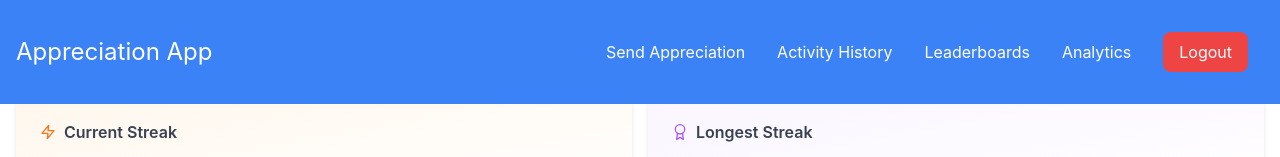
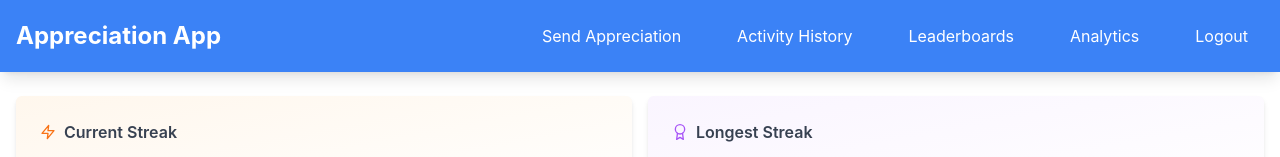
Before and after one commit to chloeyaoo/99cents, a React (Create React App) app: page /history in a window 1280 px wide. Shown: the top 157 px of the page. Built offline with nearby package versions, Linux system fonts and the light colour scheme; no server answers; sample sign-in values are in the browser's storage.

Commit message:
Enhance navbar to be more interactive.

```diff
--- a/src/components/NavBar.js
+++ b/src/components/NavBar.js
@@ -1,35 +1,48 @@
 import { useState } from 'react';
-import { Link, useNavigate } from 'react-router-dom';
+import { Link } from 'react-router-dom';
 import { FaBars, FaTimes } from 'react-icons/fa';
 
-function Navbar({ onLogout }) {
+function Navbar() {
   const [isOpen, setIsOpen] = useState(false);
-  const navigate = useNavigate();
 
-  // Handle Logout Function
+  const toggleNavbar = () => {
+    setIsOpen(!isOpen);
+  };
+
   const handleLogout = () => {
+    // Clear the localStorage to logout
     localStorage.removeItem('token');
     localStorage.removeItem('userId');
-    onLogout(); // Reset the authentication state in App component
-    navigate('/login');
+    window.location.href = '/login';
   };
 
   return (
-    <nav className="bg-blue-500 p-4 fixed w-full top-0 z-10">
+    <nav className="bg-blue-500 p-4 fixed w-full top-0 z-10 shadow-lg">
       <div className="container mx-auto flex justify-between items-center">
-        <h1 className="text-white text-2xl">Appreciation App</h1>
-        <div className="lg:hidden" onClick={() => setIsOpen(!isOpen)}>
-          {isOpen ? <FaTimes className="text-white" /> : <FaBars className="text-white" />}
+        {/* Navbar Logo */}
+        <Link to="/" className="text-white text-2xl font-bold">Appreciation App</Link>
+
+        {/* Hamburger Menu Icon */}
+        <div className="lg:hidden" onClick={toggleNavbar}>
+          {isOpen ? <FaTimes className="text-white" size={28} /> : <FaBars className="text-white" size={28} />}
         </div>
-        <ul className={`lg:flex lg:items-center ${isOpen ? 'block' : 'hidden'}`}>
-          <li className="m-4"><Link to="/send" className="text-white">Send Appreciation</Link></li>
-          <li className="m-4"><Link to="/history" className="text-white">Activity History</Link></li>
-          <li className="m-4"><Link to="/leaderboard" className="text-white">Leaderboards</Link></li>
-          <li className="m-4"><Link to="/analytics" className="text-white">Analytics</Link></li>
-          <li className="m-4">
-            <button onClick={handleLogout} className="text-white bg-red-500 px-4 py-2 rounded-lg hover:bg-red-600">
-              Logout
-            </button>
+
+        {/* Navbar Links */}
+        <ul className={`lg:flex lg:items-center space-x-6 absolute lg:relative top-16 lg:top-auto right-0 lg:right-auto w-full lg:w-auto bg-blue-500 lg:bg-transparent p-4 lg:p-0 transition-all duration-300 ease-in-out ${isOpen ? 'block' : 'hidden'}`}>
+          <li className="my-4 lg:my-0">
+            <Link to="/send" className="nav-link">Send Appreciation</Link>
+          </li>
+          <li className="my-4 lg:my-0">
+            <Link to="/history" className="nav-link">Activity History</Link>
+          </li>
+          <li className="my-4 lg:my-0">
+            <Link to="/leaderboard" className="nav-link">Leaderboards</Link>
+          </li>
+          <li className="my-4 lg:my-0">
+            <Link to="/analytics" className="nav-link">Analytics</Link>
+          </li>
+          <li className="my-4 lg:my-0">
+            <button onClick={handleLogout} className="nav-link">Logout</button>
           </li>
         </ul>
       </div>
--- a/src/index.css
+++ b/src/index.css
@@ -15,3 +15,22 @@ code {
   font-family: source-code-pro, Menlo, Monaco, Consolas, "Courier New",
     monospace;
 }
+
+.nav-link {
+  display: inline-block;
+  color: white;
+  padding: 0.5rem 1rem;
+  transition: all 0.3s ease-in-out;
+}
+
+.nav-link:hover {
+  background-color: rgba(255, 255, 255, 0.2);
+  color: #f0f0f0;
+  transform: scale(1.1);
+  border-radius: 8px;
+}
+
+/* Utility classes for smooth transitions */
+.navbar-transition {
+  transition: all 0.3s ease-in-out;
+}
```
